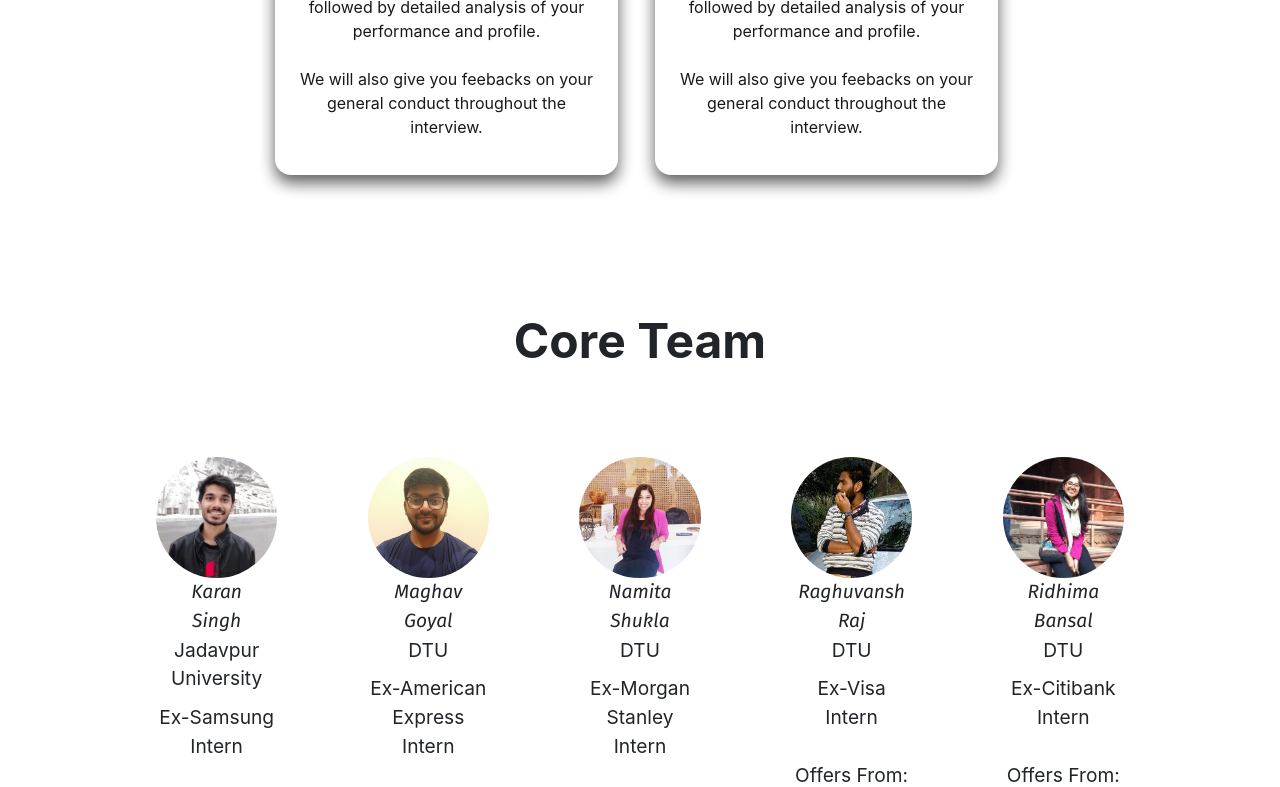
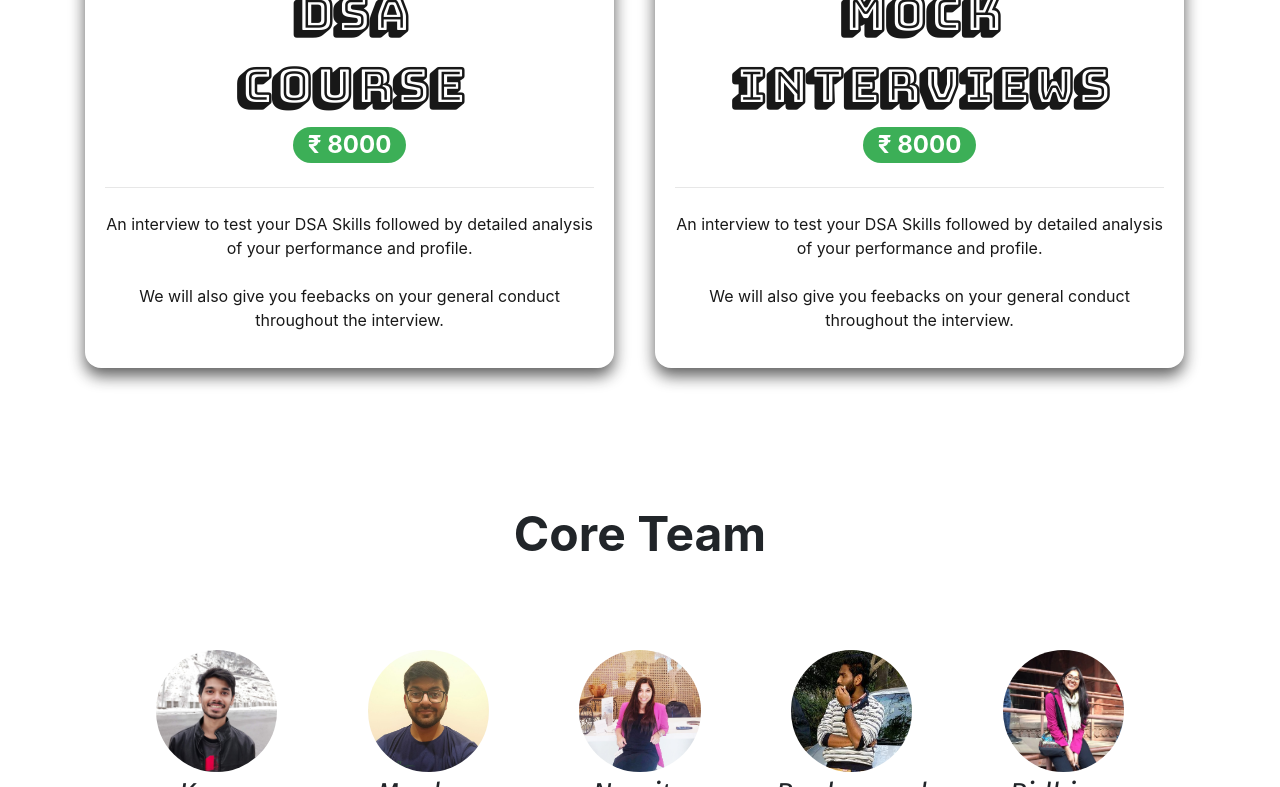
Before and after one commit to proxyprep/proxyprep.github.io, a website with bundled scripts: page index.html in a window 1280 px wide. Shown: the part 2323-3110 px from the top of the page. Built offline with nearby package versions, Linux system fonts and the light colour scheme; a script that the page names is missing.

Commit message:
Products cards finalized

```diff
--- a/css/styles.css
+++ b/css/styles.css
@@ -82,7 +82,7 @@ section {
 .profile-name {
     font-family: 'Fira Sans', sans-serif;
     font-style: italic;
-    font-size: 120%;
+    font-size: 180%;
 }
 
 .profile-college {
@@ -340,6 +340,10 @@ blockquote::before {
     box-shadow: 0 0.5rem 1rem 0 rgba(0, 0, 0, 0.7);
 }
 
+.products .card-body {
+    text-align: center;
+}
+
 .products hr {
     margin: 1.5rem 0;
 }
@@ -429,3 +433,14 @@ section .testimonials {
 .dropdown {
     text-align: center;
 }
+
+.course-type {
+    font-family: 'Bungee Shade', cursive;
+    font-size: 300%;
+    font-weight: 700;
+}
+
+
+/* .products .card-body .badge {
+    font-family: 'Fira Sans', sans-serif;
+} */
--- a/index.html
+++ b/index.html
@@ -23,7 +23,8 @@
     <!-- Fonts -->
     <link href="https://fonts.googleapis.com/css2?family=Fira+Sans:ital@1&family=Karla:wght@400;700&display=swap" rel="stylesheet">
     <link href="https://fonts.googleapis.com/css2?family=Open+Sans:ital@1&display=swap" rel="stylesheet">
-    <link href="https://fonts.googleapis.com/css2?family=Bungee&display=swap" rel="stylesheet">
+    <!-- <link href="https://fonts.googleapis.com/css2?family=Bungee&display=swap" rel="stylesheet"> -->
+    <link href="https://fonts.googleapis.com/css2?family=Bungee+Shade&display=swap" rel="stylesheet">
 
     <!-- Favicon -->
     <link rel="icon" href="favicon.ico" type="image/x-icon">
@@ -114,7 +115,6 @@
             <br> The candidate will have to provide proof for availing this offer
         </div>
     </section>
-
 
     <section class="testimonials" id="testimonials">
         <div class="container">
@@ -338,12 +338,12 @@
         <div class="container">
             <div class="row row-content">
                 <!-- <div class="col-lg-4 .d-none .d-lg-block .d-xl-none"></div> -->
-                <div class="offset-md-2 col-md-4">
+                <div class="col-md-6">
                     <div class="card h-100">
                         <div class="card-body">
                             <a href="courses.html" target="_blank">
-                                <h6 class="mock-type text-center text-uppercase">Data Structures and Algorithms</h6>
-                                <h6 class="card-price text-center"></h6>
+                                <div class="course-type text-center text-uppercase">DSA <br> Course</div>
+                                <h2><span class="badge badge-pill badge-success">&#x20B9; 8000</span></h2>
                                 <hr>
                                 <p class="text-center">
                                     An interview to test your DSA Skills followed by detailed analysis of your performance and profile.
@@ -355,12 +355,12 @@
                     </div>
                 </div>
                 <!-- Pro Tier -->
-                <div class="col-md-4">
+                <div class="col-md-6">
                     <div class="card">
                         <div class="card-body">
                             <a href="mocks.html" target="_blank">
-                                <h6 class="mock-type text-center text-uppercase">MOCK <br> Interviews</h6>
-                                <h6 class="card-price text-center"></h6>
+                                <div class="course-type text-center text-uppercase">Mock <br> interviews</div>
+                                <h2><span class="badge badge-pill badge-success">&#x20B9; 8000</span></h2>
                                 <hr>
                                 <p class="text-center">
                                     An interview to test your DSA Skills followed by detailed analysis of your performance and profile.
@@ -372,10 +372,6 @@
                     </div>
                 </div>
             </div>
-        </div>
-        </div>
-        <div>
-
         </div>
     </section>
 
```
